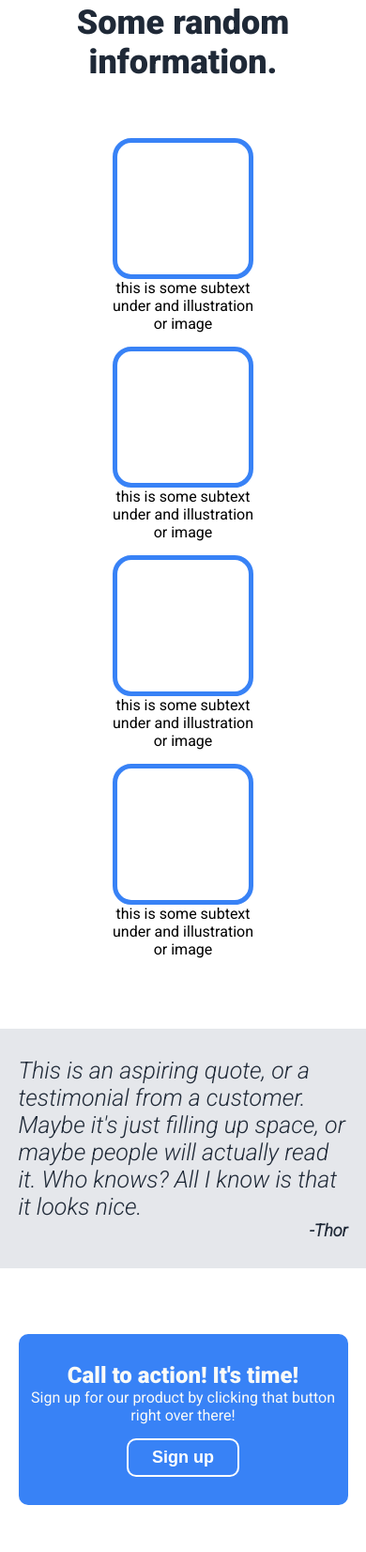
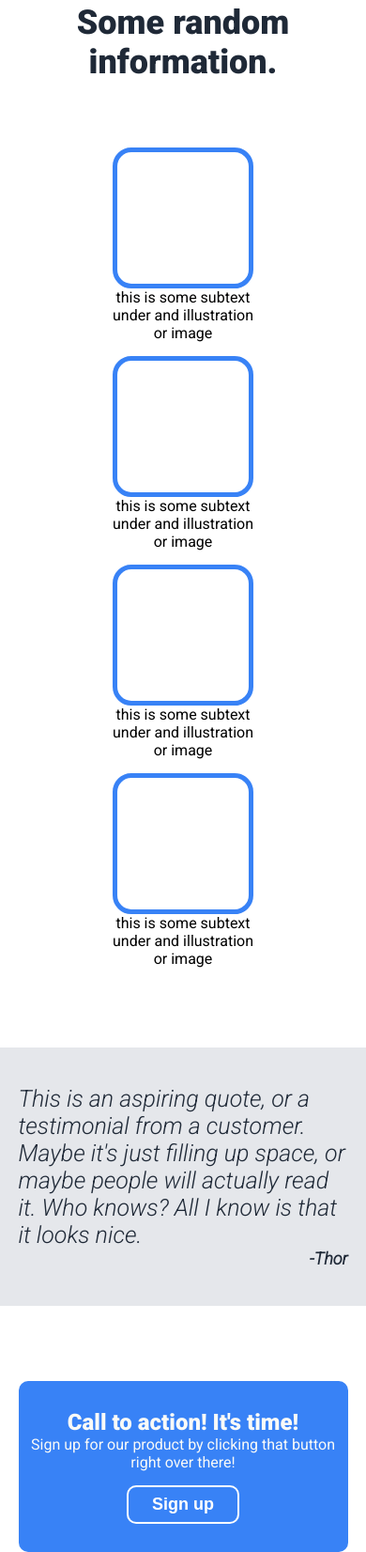
Before and after one commit to Mashha/css-project, a plain HTML site: page index.html in a window 390 px wide. Shown: the part 871-2523 px from the top of the page at 94% size. Drawn offline with Linux system fonts and the light colour scheme.

Commit message:
added a few css upgrades

```diff
--- a/index.html
+++ b/index.html
@@ -15,9 +15,9 @@
           <div class="logo">Header Logo</div>
           <nav class="nav-bar">
             <ul class="nav-links">
-              <li><a href="#">header link one</a></li>
-              <li><a href="#">header link two</a></li>
-              <li><a href="#">header link three</a></li>
+              <li><a href="#info">header link one</a></li>
+              <li><a href="#quote">header link two</a></li>
+              <li><a href="#action">header link three</a></li>
             </ul>
             <div class="burger">
                 <div class="line1"></div>
@@ -44,7 +44,7 @@
     </section>
 
     <!-- next section-->
-    <section class="info">
+    <section id="info">
         <h1>Some random information.</h1>
         <div class="container">
             <div class="boxes">
@@ -65,7 +65,7 @@
             </div>
     </section>
 
-    <section class="quote">
+    <section id="quote">
         <div class="inner-quote">
         <blockquote>
             This is an aspiring quote, or a testimonial from a customer. Maybe it's just filling up space, or maybe people will actually read it. Who knows? All I know is that it looks nice.
@@ -74,7 +74,7 @@
     </div>
     </section>
 
-    <section class="action">
+    <section id="action">
         <div class="action-inner">
             <div class="inner-left">
             <h1>Call to action! It's time!</h1>
--- a/style.css
+++ b/style.css
@@ -71,6 +71,7 @@ li a {
 
 a:hover {
   color: var(--secondary-color);
+  transition: color 0.3s ease-in;
 }
 
 .left h1 {
@@ -102,6 +103,7 @@ button {
 button:hover {
   color: var(--primary-color);
   background-color: var(--main-text-color);
+  transition: background-color 0.3s ease-in;
 }
 
 .top {
@@ -128,7 +130,7 @@ button:hover {
   color: var(--quote-bg);
 }
 
-.info h1 {
+#info h1 {
   text-align: center;
   margin-top: 30px;
   font-size: 36px;
@@ -138,7 +140,7 @@ button:hover {
 
 .container {
   width: 60%;
-  margin: 60px auto;
+  margin: 70px auto;
   display: flex;
   justify-content: space-evenly;
   align-items: center;
@@ -155,7 +157,7 @@ button:hover {
   border-radius: 20px;
 }
 
-.quote {
+#quote {
   background-color: var(--quote-bg);
   color: var(--quote-color);
   font-size: 36px;
@@ -167,7 +169,7 @@ button:hover {
 .inner-quote {
   width: 50%;
   margin: auto;
-  padding: 30px 0;
+  padding: 40px 0;
 }
 
 blockquote {
@@ -182,11 +184,11 @@ cite {
   justify-content: flex-end;
 }
 
-.action {
+#action {
   display: flex;
   justify-content: center;
   align-items: center;
-  margin: 70px 0;
+  margin: 80px 0;
 }
 
 .action-inner {
@@ -301,7 +303,7 @@ footer {
     margin-bottom: 15px;
   }
 
-  .quote {
+  #quote {
     font-size: 25px;
   }
 
```
